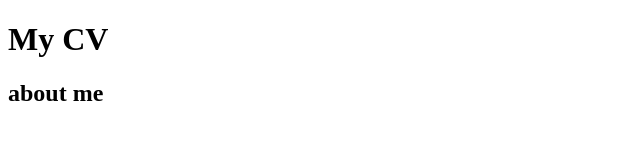
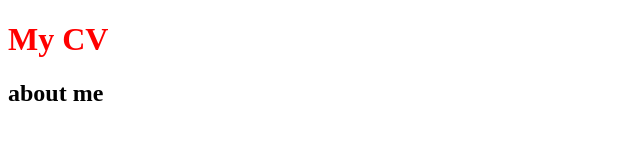
Before and after one commit to grasilki/my-cv, a plain HTML site: page index.html in a window 1280 px wide. Shown: the whole page, without its empty margins (0-640 px from the left). Drawn offline with Linux system fonts and the light colour scheme.

Commit message:
add index.html

```diff
--- a/index.html
+++ b/index.html
@@ -4,6 +4,11 @@
     <meta charset="UTF-8">
     <meta name="viewport" content="width=device-width, initial-scale=1.0">
     <title>Document</title>
+    <style>
+        h1{color: red;
+    }
+    </style>
+
 </head>
 <body>
 <h1>My CV</h1>
```
